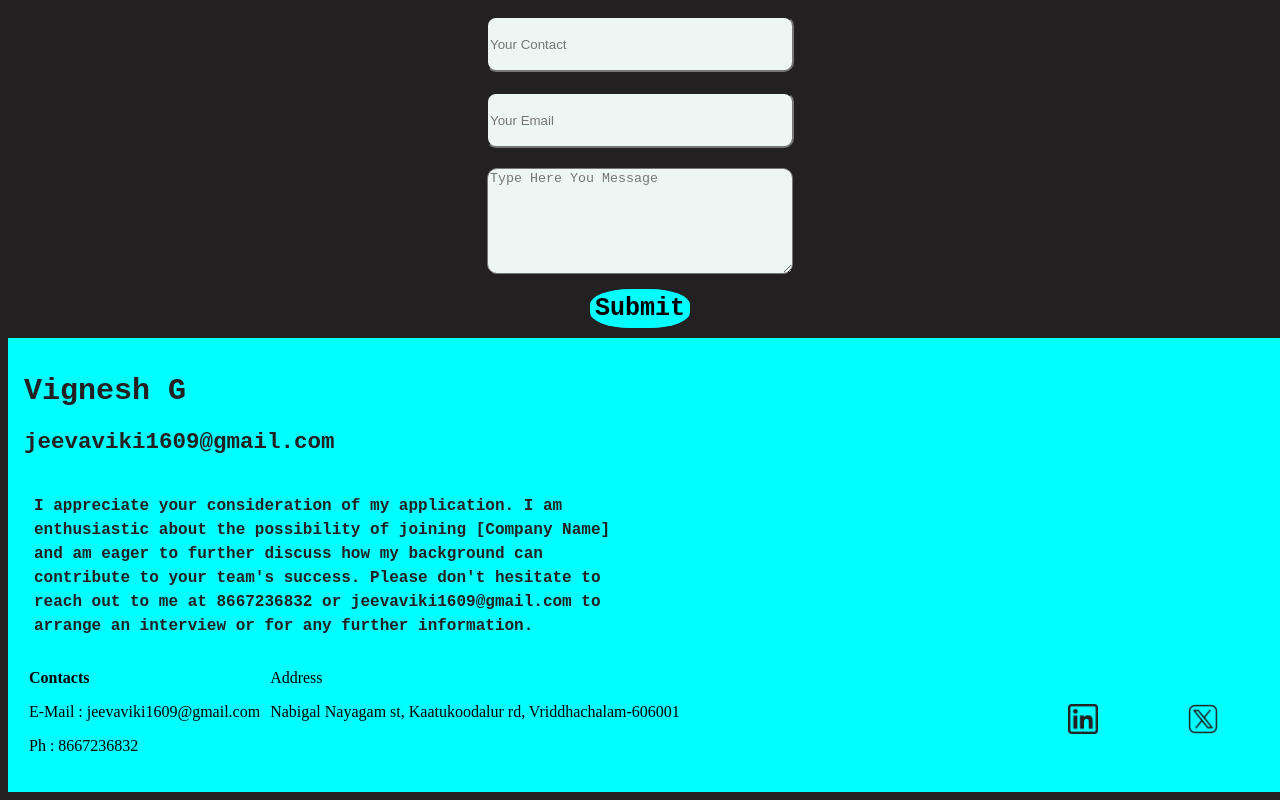
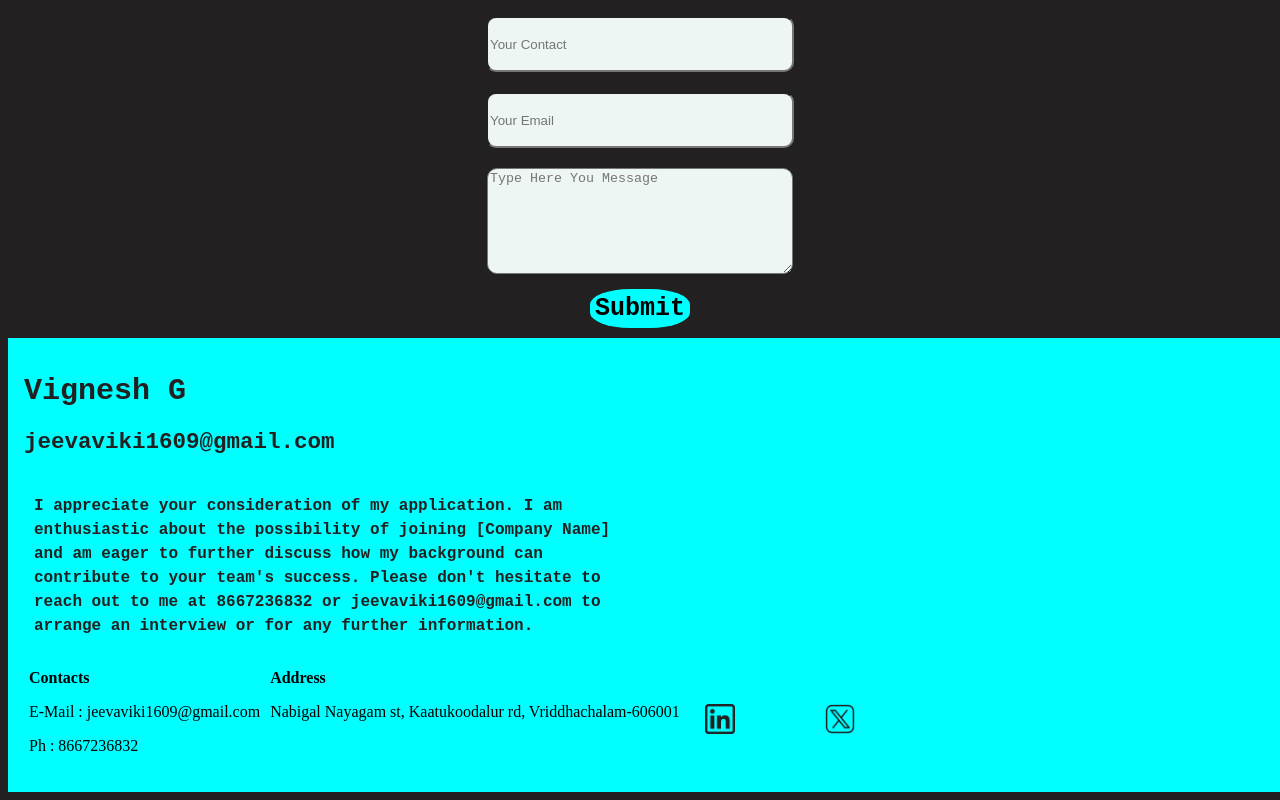
Before and after one commit to vigneshpyc/portfolio, a plain HTML site: page index.html in a window 1280 px wide. Shown: the part 3259-4059 px from the top of the page. Drawn offline with Linux system fonts and the light colour scheme.

Commit message:
Update index.html

```diff
--- a/index.html
+++ b/index.html
@@ -205,10 +205,19 @@
                     <p>Ph : 8667236832</p>
                 </div>
                 <div class="address">
-                    <th>Address</th>
+                    <b><th>Address</th></b>
                     <p>Nabigal Nayagam st, Kaatukoodalur rd, Vriddhachalam-606001</p>
                 </div>
+                <div class="social-media">
+                    <a href="https://www.linkedin.com/in/vignesh-g-vicky-ba579a274/">
+                        <img src="images/linkedin.png"  alt="">
+                    </a>
+                    <a href="https://www.linkedin.com/in/vignesh-g-vicky-ba579a274/">
+                        <img src="images/social-media.png" alt="">
+                    </a>
+                </div>
         </div>
+        <!--
         <div class="social-media">
             <a href="https://www.linkedin.com/in/vignesh-g-vicky-ba579a274/">
                 <img src="images/linkedin.png"  alt="">
@@ -216,7 +225,7 @@
             <a href="https://www.linkedin.com/in/vignesh-g-vicky-ba579a274/">
                 <img src="images/social-media.png" alt="">
             </a>
-        </div>
+        </div>-->
 
     </footer>
     <div class="design">
```
